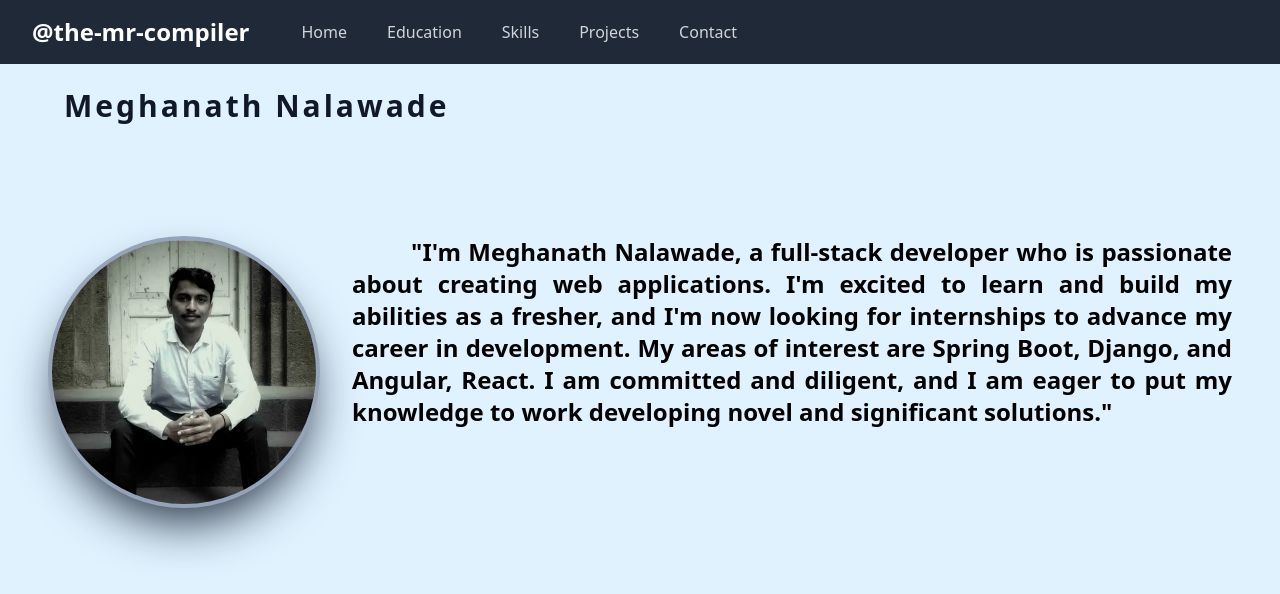
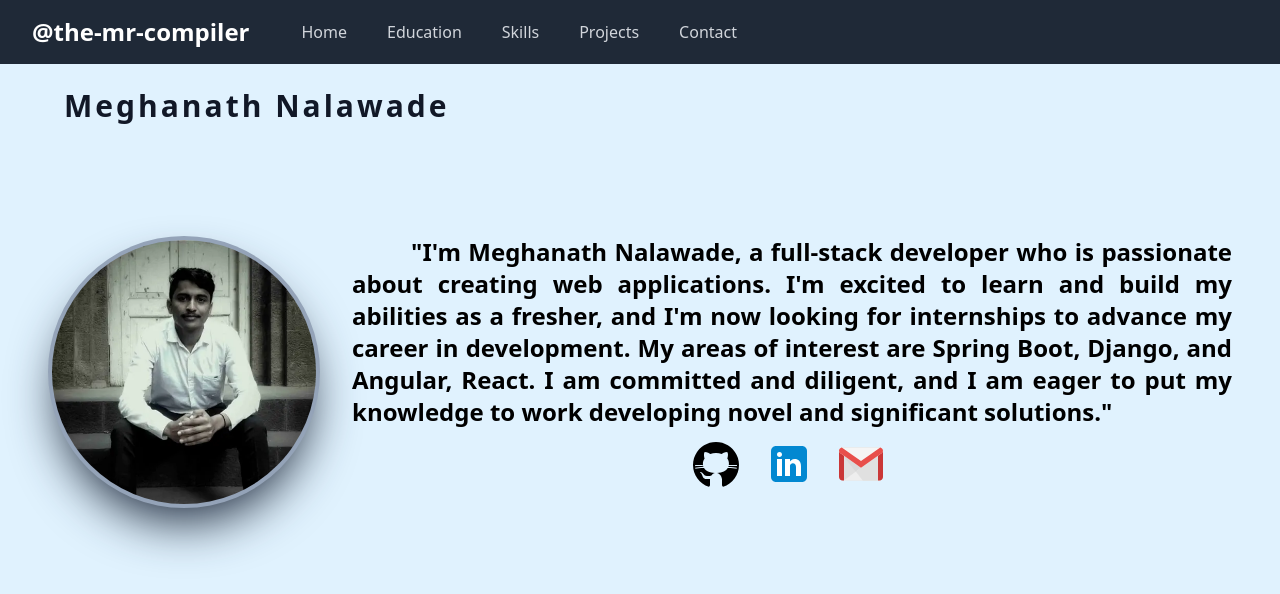
Before and after one commit to the-mr-compiler/the-mr-compiler.github.io, an Angular app: page / in a window 1280 px wide. Shown: the top 594 px of the page. Built offline with nearby package versions, Linux system fonts and the light colour scheme.

Commit message:
added github profile

```diff
--- a/angular.json
+++ b/angular.json
@@ -18,7 +18,14 @@
             "main": "src/main.ts",
             "polyfills": "src/polyfills.ts",
             "tsConfig": "tsconfig.app.json",
-            "assets": ["src/favicon.ico", "src/assets"],
+            "assets": [
+              "src/favicon.ico",
+              "src/assets",
+              "src/manifest.json",
+              "src/robots.txt",
+              "src/logo192.png",
+              "src/logo512.png"
+            ],
             "styles": ["src/styles.css"],
             "scripts": []
           },
--- a/src/app/components/contact/contact.component.html
+++ b/src/app/components/contact/contact.component.html
@@ -73,6 +73,13 @@
         <div class="flex flex-row">
           <a
             class="px-2 py-1 mr-2 mt-2"
+            href="https://github.com/the-mr-compiler"
+            target="_blank"
+          >
+            <img src="../assets/icons/github.svg" alt="linkedin" />
+          </a>
+          <a
+            class="px-2 py-1 mr-2 mt-2"
             href="https://www.linkedin.com/in/dktemeghanathnalawade/"
             target="_blank"
           >
--- a/src/app/components/contact/contact.component.ts
+++ b/src/app/components/contact/contact.component.ts
@@ -37,14 +37,17 @@ export class ContactComponent implements OnInit {
         }
       }
     }
-    fetch('https://formspree.io/f/mayzwpkn', {
+    fetch(
+      'https://send.pageclip.co/YErmaH3zTJayqaWiSxm2iqhAfLAZvO2w/contact-form',
+      {
         method: 'POST',
         body: JSON.stringify({
           name: this.name,
           email: this.email,
           message: this.message,
         }),
-    })
+      }
+    )
       .then((response) => {
         this.showAlert = true;
         setTimeout(() => {
--- a/src/app/components/home/home.component.html
+++ b/src/app/components/home/home.component.html
@@ -1,5 +1,5 @@
 <div
-  class="mx-auto max-w-7xl sm:px-6 lg:px-8 snap-start h-screen pt-16 pb-6"
+  class="mx-auto max-w-7xl sm:px-6 lg:px-8 snap-start h-screen pt-16 pb-6 overflow-y-scroll md:overflow-y-hidden"
   id="home-section"
 >
   <header>
@@ -27,6 +27,30 @@
       interest are Spring Boot, Django, and Angular, React. I am committed and
       diligent, and I am eager to put my knowledge to work developing novel and
       significant solutions."
+      <div class="flex flex-row justify-center">
+        <a
+          class="px-2 py-1 mr-2 mt-2"
+          href="https://github.com/the-mr-compiler"
+          target="_blank"
+        >
+          <img src="../assets/icons/github.svg" alt="linkedin" />
+        </a>
+        <a
+          class="px-2 py-1 mr-2 mt-2"
+          href="https://www.linkedin.com/in/dktemeghanathnalawade/"
+          target="_blank"
+        >
+          <img src="../assets/icons/linkedin.svg" alt="linkedin" />
+        </a>
+        <a
+          class="px-2 py-1 mr-2 mt-2"
+          href="mailto:meghanathms06@gmail.com"
+          target="_blank"
+        >
+          <img src="../assets/icons/gmail.svg" alt="Gmail" />
+        </a>
+
+      </div>
     </div>
   </div>
 </div>
--- a/src/index.html
+++ b/src/index.html
@@ -5,6 +5,8 @@
     <title>Meghanath Nalawade</title>
     <base href="/" />
     <meta name="viewport" content="width=device-width, initial-scale=1" />
+    <meta name="theme-color" content="#000000" />
+
     <meta
       name="description"
       content="Meghanath Nalawade - Full Stack Developer"
@@ -14,7 +16,10 @@
       name="og:description"
       content="Meghanath Nalawade - Full Stack Developer"
     />
-    <meta name="og:image" content="assets/me.webp" />
+    <meta
+      name="og:image"
+      content="https://the-mr-compiler.github.io/logo192.png"
+    />
     <link rel="apple-touch-icon" href="logo192.png" />
     <link rel="icon" type="image/x-icon" href="favicon.ico" />
     <link rel="manifest" href="manifest.json" />
```
Also changed, not shown: src/robots.txt (added), 5 other files (tests, documents, lock files or other folders). Lines whose indentation alone changed are shown as unchanged.
